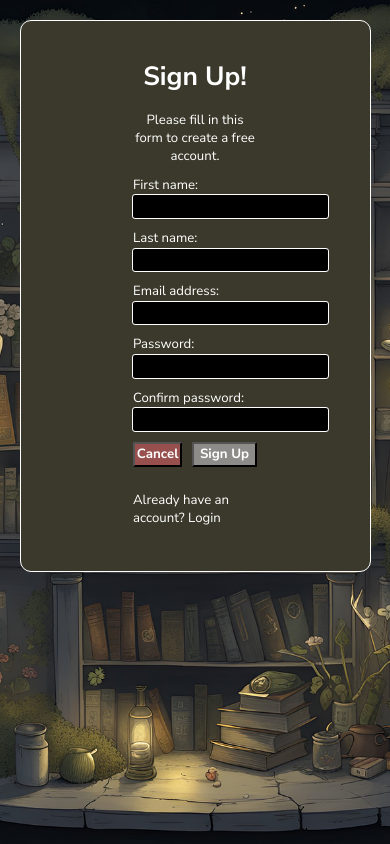
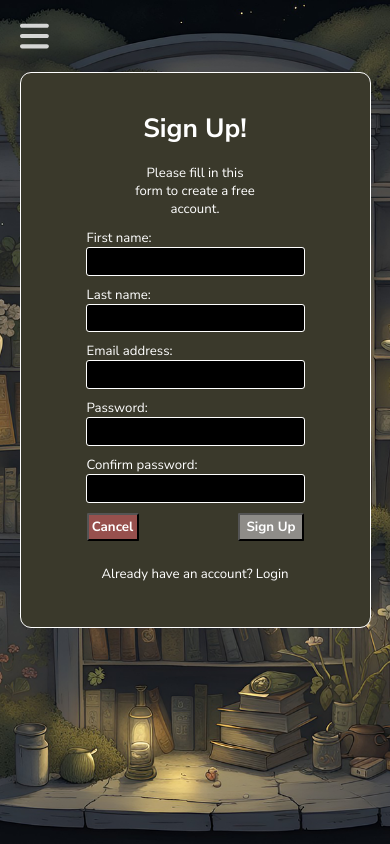
Before and after one commit to chadri0/zenden-react-app, a React (Create React App) app: page /signup in a window 390 px wide. Built offline with nearby package versions, Linux system fonts and the light colour scheme.

Commit message:
refactored styling, added fontawesome icons/dependencies, and refactored handler functions

```diff
--- a/src/App.js
+++ b/src/App.js
@@ -1,11 +1,12 @@
 import React, {useState} from 'react';
-import { BrowserRouter, Route, Routes } from "react-router-dom";
+import { Route, Routes } from "react-router-dom";
 import Header from "./shared/Header";
 import Home from "./components/Home";
 import Login from "./components/Login";
 import Settings from "./components/Settings";
 import Signup from "./components/Signup";
 import Todolist from "./components/Todolist";
+import "./styles/MediaQueries.css";
 
 
 
--- a/src/components/Login.js
+++ b/src/components/Login.js
@@ -52,7 +52,7 @@ function Login({user, setUser}) {
             </div>
             <div className="remember-me-label">
                 <label>
-                    <input type="checkbox" checked="checked" name="remember"/> Remember me
+                    <input type="checkbox" name="remember"/> Remember me
                   </label>
             </div>
             <div className="cancel-forgot-links">
--- a/src/components/Settings.js
+++ b/src/components/Settings.js
@@ -1,5 +1,6 @@
 import React, { useState, useEffect } from 'react';
 import "../styles/Settings.css";
+import "../styles/MediaQueries.css";
 import "../styles/MediaQueries.css";
 import { useNavigate } from 'react-router-dom';
 
--- a/src/components/TimerLogic.js
+++ b/src/components/TimerLogic.js
@@ -1,12 +1,14 @@
 // this code contains the timerLogic functionality. i put it into a separate file bc the code is too long
-import React, {useState, useEffect} from 'react';
-import { Link } from 'react-router-dom';
+import React, {useState, useEffect} from "react";
+import { Link } from "react-router-dom";
+import { FontAwesomeIcon } from "@fortawesome/react-fontawesome";
+import { faPlay, faPause, faRotateLeft, faGear } from "@fortawesome/free-solid-svg-icons";
 
 const Timer = () => {
-    const initialSettings = JSON.parse(localStorage.getItem('timerSettings')) || {
+    const initialSettings = JSON.parse(localStorage.getItem("timerSettings")) || {
       minutes: 25,
       breakTime: 5,
-      alertSound: 'soft-alarm',
+      alertSound: "soft-alarm",
     };
 
     const defaultState = {
@@ -15,7 +17,7 @@ const Timer = () => {
       isWorkSession: true,
     };
 
-    const [state, setState] = useState(JSON.parse(localStorage.getItem('timerState')) || defaultState);
+    const [state, setState] = useState(JSON.parse(localStorage.getItem("timerState")) || defaultState);
     const [intervalId, setIntervalId] = useState(null);
 
     const workTime = initialSettings.minutes * 60;
@@ -23,7 +25,7 @@ const Timer = () => {
 
     useEffect(() => {
       const saveState = () => {
-        localStorage.setItem('timerState', JSON.stringify(state));
+        localStorage.setItem("timerState", JSON.stringify(state));
       };
 
       saveState();
@@ -32,7 +34,7 @@ const Timer = () => {
     const formatTime = (seconds) => {
       const minutes = Math.floor(seconds / 60);
       const secs = seconds % 60;
-      return `${String(minutes).padStart(2, '0')}:${String(secs).padStart(2, '0')}`;
+      return `${String(minutes).padStart(2, "0")}:${String(secs).padStart(2, "0")}`;
     };
 
     const tick = () => {
@@ -94,13 +96,13 @@ const Timer = () => {
         </div>
         <div className="controls">
           <button onClick={handleStartPause}>
-            <i className={`fa-solid fa-${state.isRunning ? 'pause' : 'play'}`}></i> {state.isRunning ? 'pause' : 'start'}
+            <FontAwesomeIcon icon={state.isRunning ? faPause : faPlay} /> {state.isRunning ? "pause" : "start"}
           </button>
           <button onClick={handleReset}>
-            <i className="fa-solid fa-rotate-left"></i> reset
+            <FontAwesomeIcon icon={faRotateLeft} className="fa-rotate-left"/> reset
           </button>
          <Link to={"/settings"}>
-            <i className="fa-solid fa-gear"></i>
+            <FontAwesomeIcon icon={faGear} className="fa-gear"/>
           </Link>
         </div>
       </div>
--- a/src/shared/Header.js
+++ b/src/shared/Header.js
@@ -1,9 +1,13 @@
-import React from 'react';
+import React, { useState } from "react";
 import "../styles/Header.css";
-import { useNavigate, Link} from "react-router-dom";
+import "../styles/MediaQueries.css";
+import { useNavigate, Link } from "react-router-dom";
+import { FontAwesomeIcon } from "@fortawesome/react-fontawesome";
+import { faBars, faXmark } from "@fortawesome/free-solid-svg-icons";
 
 const Header = ({user, setUser}) => {
   const navigate = useNavigate();
+  const [menuOpen, setMenuOpen] = useState(false);
 
   const handleLogout = () => {
     fetch(`http://localhost:4000/logout`)
@@ -20,11 +24,15 @@ const Header = ({user, setUser}) => {
     });
   };
 
+  const toggleMenu = () => {
+    setMenuOpen(!menuOpen);
+  };
+
     return (
       <div>
         <header>
-          <nav>
-              <ul className="navbar-list">
+          <nav className="navbar">
+              <ul className={`navbar-list ${menuOpen ? "open" : ""}`}>
                   <li>
                     <Link to="/">home</Link>
                   </li>
@@ -46,9 +54,9 @@ const Header = ({user, setUser}) => {
                     </li>
                   )}
               </ul>
-              <i className="fa-solid fa-bars fa-lg"></i>
           </nav>
         </header>
+        <FontAwesomeIcon icon={menuOpen ? faXmark : faBars} className="fa-bars" onClick={toggleMenu}/>
       </div>
     )
   }
--- a/src/styles/Header.css
+++ b/src/styles/Header.css
@@ -1,6 +1,6 @@
 /* NAV STYLING */
 .navbar-list {
-    backdrop-filter: blur(12px);
+    backdrop-filter: blur(5px);
     padding: 3% 0 3% 0;
     list-style: none;
     margin: 0;
--- a/src/styles/Login.css
+++ b/src/styles/Login.css
@@ -1,3 +1,10 @@
+/* UNIV STYLING */
+.login-form {
+    display: flex;
+    flex-direction: column;
+    margin: 0 auto;
+    width: 40%;
+}
 /* LOGIN STYLING */
 .login-form>div {
     display: flex;
@@ -51,7 +58,32 @@
 }
 
 .dnt-have-accnt-container,
-.alrdy-have-accnt-container,
-.terms-conditions {
+.alrdy-have-accnt-container {
     margin: 0 auto;
 }
+
+/* MEDIA QUERIES */
+@media screen and (min-width: 320px) and (max-width: 480px) {
+    /* mobile size */
+    .login-field input[type=email],
+    .login-field input[type=password] {
+        box-sizing: border-box;
+    }
+
+    .login-field label {
+        display: block;
+    }
+
+    .login-form {
+        width: 70%;
+    }
+}
+
+@media screen and (min-width: 481px) and (max-width: 768px) {
+    /*tablet size  */
+    .login-button {
+        margin: 0 auto;
+        padding: 1% 5%;
+    }
+
+}
--- a/src/styles/MediaQueries.css
+++ b/src/styles/MediaQueries.css
@@ -1,12 +1,6 @@
 /* HOME MEDIA QUERIES */
-/* MEDIA QUERIES */
 @media screen and (min-width: 320px) and (max-width: 480px) {
     /* mobile size */
-    .fa-bars {
-        font-size: 3rem!important;
-        margin: 10% 0 0 5%;
-    }
-
     html {
         font-size: 9px;
     }
@@ -31,28 +25,28 @@
         margin-top: 30%;
     }
 }
-/* this media query is for the hamburger menu */
+/* media query for the hamburger menu and navbar */
 @media screen and (min-width: 320px) and (max-width: 768px) {
     /* mobile and tablet size */
     .navbar-list {
-        display: none;
-        /* font-size: 1.6rem;
+        font-size: 1.6rem;
         position: absolute;
         top: 40px;
         flex-direction: column;
         row-gap: 10px;
-        backdrop-filter: blur(10px);
-        width: 100%; */
+        width: 100%;
+        padding: 15px 0 10px 20px;
+        box-shadow: 0 4px 6px rgba(0, 0, 0, 0.1);
+    }
 
+    .navbar-list.open {
+        display: flex;
     }
 
     .fa-bars {
         font-size: 3rem !important;
-        display: block;
-        color: var(--white);
         opacity: 0.8;
         cursor: pointer;
-
     }
 
     html,
@@ -60,13 +54,8 @@
         overflow-x: hidden;
     }
 }
+/* end of hamburger menu and navbar MQ */
 
-@media screen and (min-width: 769px) {
-   /* desktop styling */
-   .fa-bars {
-    display: none !important;
-    }
-}
 
 /* MEDIA QUERIES */
 @media screen and (min-width: 320px) and (max-width: 768px) {
@@ -77,17 +66,17 @@
 
     .fa-bars {
         display: block;
-        margin: 5% 0 0 5%;
-        font-size: 2.5rem;
+        margin: 0 0 0 5%;
+        padding: 5% 0 0 0;
         color: var(--white);
     }
 
-    .login-form,
+    /* .login-form,
     .signup-form,
     .signup-paragraph,
     .timersettings-form {
         width: 100%;
-    }
+    } */
 
     .resetsettings-button,
     .savesettings-button {
@@ -96,7 +85,6 @@
 
     html,
     body {
-        /* max-width: 100vw; */
         overflow-x: hidden;
     }
 
@@ -110,7 +98,7 @@
         margin-left: auto;
     }
 
-    .todolist-container {
+    /* .todolist-container {
         flex-direction: column;
         align-items: stretch;
     }
@@ -122,7 +110,7 @@
     .todolist-add {
         width: 100%;
         margin-top: 1rem;
-    }
+    } */
 }
 
 @media screen and (min-width: 481px) and (max-width: 768px) {
@@ -144,10 +132,16 @@
         margin-right: 1.95%;
     }
 
-    .login-button {
+    /* .login-button {
         margin: 0 auto;
         padding: 1% 5%;
+    } */
+
+    /* hamburger menu */
+    .navbar-list {
+        padding: 35px 0 10px 35px;
     }
+
 }
 
 @media screen and (min-width: 769px) and (max-width: 1024px) {
--- a/src/styles/Settings.css
+++ b/src/styles/Settings.css
@@ -1,13 +1,4 @@
 /* UNIV STYLING */
-.login-form,
-.signup-form,
-.signup-paragraph {
-    display: flex;
-    flex-direction: column;
-    margin: 0 auto;
-    width: 40%;
-}
-
 main {
   /* background-color: var(--black); */
   color: var(--white);
--- a/src/styles/Signup.css
+++ b/src/styles/Signup.css
@@ -1,5 +1,4 @@
 /* UNIV STYLING */
-.login-form,
 .signup-form,
 .signup-paragraph {
     display: flex;
@@ -7,6 +6,7 @@
     margin: 0 auto;
     width: 40%;
 }
+
 /* SIGN-UP STYLING */
 .signup-form>div {
     display: flex;
@@ -59,3 +59,21 @@
     text-align: center;
     margin-bottom: 1rem;
 }
+
+/* MEDIA QUERIES */
+@media screen and (min-width: 320px) and (max-width: 480px) {
+    /* mobile size */
+    .signup-field input[type=email],
+    .signup-field input[type=password],
+    .signup-field input[type="text"] {
+        box-sizing: border-box;
+    }
+
+    .signup-field label {
+        display: block;
+    }
+
+    .signup-form {
+        width: 70%;
+    }
+}
--- a/src/styles/Todolist.css
+++ b/src/styles/Todolist.css
@@ -142,3 +142,19 @@
 .resetsettings-button {
     background-color: var(--rust);
 }
+
+@media screen and (min-width: 320px) and (max-width: 768px) {
+    .todolist-add {
+        width: 100%;
+        margin-top: 1rem;
+    }
+
+    .todolist-container {
+        flex-direction: column;
+        align-items: stretch;
+    }
+
+    .todolist-container input {
+        width: 100%;
+    }
+}
```
